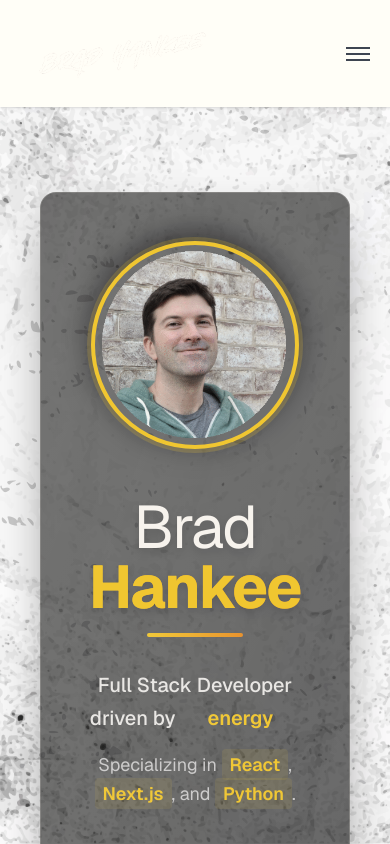
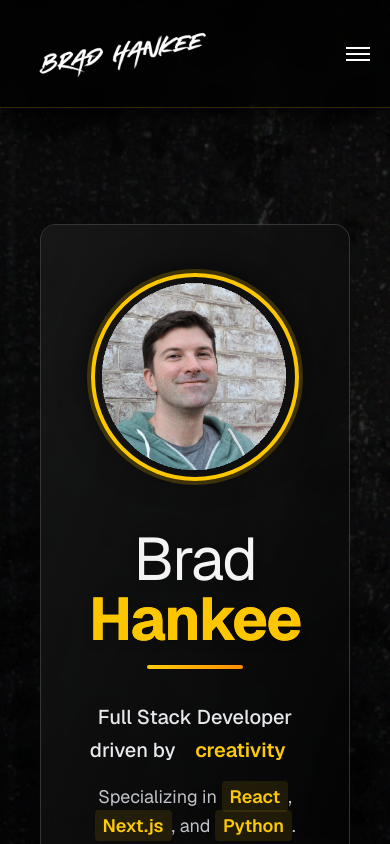
Before and after one commit to bhankee/portfolio-site, a Next.js app: page / in a window 390 px wide. Shown: the top 844 px of the page. Built offline with nearby package versions, Linux system fonts and the light colour scheme.

Commit message:
fininshed style

```diff
--- a/app/components/About.tsx
+++ b/app/components/About.tsx
@@ -23,7 +23,7 @@
     about-panel
     w-full flex flex-col md:flex-row relative z-10
     rounded-2xl
-    bg-black/60
+    bg-black/70
     backdrop-blur-md
     border border-white/20
     shadow-2xl shadow-black/50
--- a/app/components/ContactForm.tsx
+++ b/app/components/ContactForm.tsx
@@ -1,7 +1,7 @@
-"use client"
-import React, { FormEvent, useState } from 'react';
+"use client";
+import React, { FormEvent, useState } from "react";
 
-import { useForm } from 'react-hook-form';
+import { useForm } from "react-hook-form";
 
 export type FormData = {
   name: string;
@@ -11,93 +11,123 @@
 
 const ContactForm: React.FC = () => {
   const { register, handleSubmit, reset } = useForm<FormData>();
-    const [status, setStatus] = useState<'idle' | 'sending' | 'sent' | 'error'>('idle');
+  const [status, setStatus] = useState<"idle" | "sending" | "sent" | "error">(
+    "idle"
+  );
 
   const onSubmit = async (data: FormData) => {
-        setStatus('sending');
+    setStatus("sending");
 
     try {
-            const res = await fetch('/api/email', {
+      const res = await fetch("/api/email", {
         body: JSON.stringify(data),
         headers: {
-                    'Content-Type': 'application/json',
+          "Content-Type": "application/json",
         },
-                method: 'POST',
+        method: "POST",
       });
 
       if (res.ok) {
-                setStatus('sent');
+        setStatus("sent");
         // keep 'sent' state visible briefly, then reset
         setTimeout(() => {
-                    setStatus('idle');
+          setStatus("idle");
           reset();
         }, 2500);
       } else {
-                setStatus('error');
-                console.error('Failed to send message', await res.text());
-                setTimeout(() => setStatus('idle'), 2500);
+        setStatus("error");
+        console.error("Failed to send message", await res.text());
+        setTimeout(() => setStatus("idle"), 2500);
       }
-
     } catch (error) {
-            console.error('Error submitting form:', error);
-            setStatus('error');
-            setTimeout(() => setStatus('idle'), 2500);
+      console.error("Error submitting form:", error);
+      setStatus("error");
+      setTimeout(() => setStatus("idle"), 2500);
     }
   };
 
-
-
   return (
-        <div className="min-h-125 max-w-lg mx-auto p-8 bg-white dark:bg-gray-900 rounded-lg shadow-md">
-            <h2 className="text-2xl font-bold mb-6 text-center">Contact Me</h2>
+    <div className="min-h-125 max-w-lg mx-auto p-8 bg-black/70 backdrop-blur-md border border-yellow-400/20 shadow-xl shadow-black/50 rounded-lg">
+      <h2 className="text-2xl font-bold mb-6 text-center text-white">
+        Contact Me
+      </h2>
       {false ? (
-                <div className="text-green-600 text-center font-semibold">Thank you for your message!</div>
+        <div className="text-green-400 text-center font-semibold">
+          Thank you for your message!
+        </div>
       ) : (
         <form onSubmit={handleSubmit(onSubmit)} className="flex flex-col gap-4">
           <input
             type="text"
-                        placeholder=" Name"
-                        {...register('name', { required: true })}
-                        className="px-4 py-2 rounded border border-gray-300 dark:border-gray-700 bg-gray-50 dark:bg-gray-800"
+            placeholder="Name"
+            {...register("name", { required: true })}
+            className="px-4 py-2 rounded border border-white/20 bg-black/40 backdrop-blur-sm text-white placeholder-gray-400 focus:border-yellow-400/50 focus:outline-none transition-colors"
           />
           <input
             type="email"
             placeholder="Your Email"
-                        {...register('email', { required: true })}
-                        className="px-4 py-2 rounded border border-gray-300 dark:border-gray-700 bg-gray-50 dark:bg-gray-800"
+            {...register("email", { required: true })}
+            className="px-4 py-2 rounded border border-white/20 bg-black/40 backdrop-blur-sm text-white placeholder-gray-400 focus:border-yellow-400/50 focus:outline-none transition-colors"
           />
           <textarea
             placeholder="Your Message"
-                        {...register('message', { required: true })}
+            {...register("message", { required: true })}
             rows={5}
-                        className="px-4 py-2 rounded border border-gray-300 dark:border-gray-700 bg-gray-50 dark:bg-gray-800"
+            className="px-4 py-2 rounded border border-white/20 bg-black/40 backdrop-blur-sm text-white placeholder-gray-400 focus:border-yellow-400/50 focus:outline-none transition-colors resize-none"
           />
           <button
             type="submit"
-                        disabled={status === 'sending' || status === 'sent'}
-                        className={`px-6 py-3 rounded-full text-white font-semibold shadow transition flex items-center justify-center gap-2 ${status === 'sent'
-                            ? 'bg-green-500 hover:bg-green-600'
-                            : 'bg-gradient-to-r from-yellow-400 to-orange-500 hover:from-yellow-500 hover:to-orange-600'
-                            } ${status === 'sending' ? 'opacity-90 cursor-wait' : ''} ${status === 'sent' ? 'cursor-default' : ''}`}
+            disabled={status === "sending" || status === "sent"}
+            className={`px-6 py-3 rounded-full text-black font-semibold shadow-xl transition-all duration-300 flex items-center justify-center gap-2 ${
+              status === "sent"
+                ? "bg-green-500 hover:bg-green-600 text-white"
+                : "bg-gradient-to-r from-yellow-400 to-orange-500 hover:from-yellow-300 hover:to-orange-400 hover:scale-105"
+            } ${status === "sending" ? "opacity-90 cursor-wait" : ""} ${
+              status === "sent" ? "cursor-default" : ""
+            }`}
           >
-                        {status === 'sending' ? (
-
-                            <svg className="animate-spin h-5 w-5 text-white" xmlns="http://www.w3.org/2000/svg" fill="none" viewBox="0 0 24 24">
-                                <circle className="opacity-25" cx="12" cy="12" r="10" stroke="currentColor" strokeWidth="4"></circle>
-                                <path className="opacity-75" fill="currentColor" d="M4 12a8 8 0 018-8v4a4 4 0 00-4 4H4z"></path>
+            {status === "sending" ? (
+              <svg
+                className="animate-spin h-5 w-5 text-black"
+                xmlns="http://www.w3.org/2000/svg"
+                fill="none"
+                viewBox="0 0 24 24"
+              >
+                <circle
+                  className="opacity-25"
+                  cx="12"
+                  cy="12"
+                  r="10"
+                  stroke="currentColor"
+                  strokeWidth="4"
+                ></circle>
+                <path
+                  className="opacity-75"
+                  fill="currentColor"
+                  d="M4 12a8 8 0 018-8v4a4 4 0 00-4 4H4z"
+                ></path>
               </svg>
-                        ) : status === 'sent' ? (
-
-                            <svg className="h-5 w-5 text-white" xmlns="http://www.w3.org/2000/svg" viewBox="0 0 20 20" fill="currentColor">
-                                <path fillRule="evenodd" d="M16.707 5.293a1 1 0 010 1.414l-7.071 7.071a1 1 0 01-1.414 0L3.293 9.343a1 1 0 111.414-1.414L8 11.222l6.293-6.293a1 1 0 011.414 0z" clipRule="evenodd" />
+            ) : status === "sent" ? (
+              <svg
+                className="h-5 w-5 text-white"
+                xmlns="http://www.w3.org/2000/svg"
+                viewBox="0 0 20 20"
+                fill="currentColor"
+              >
+                <path
+                  fillRule="evenodd"
+                  d="M16.707 5.293a1 1 0 010 1.414l-7.071 7.071a1 1 0 01-1.414 0L3.293 9.343a1 1 0 111.414-1.414L8 11.222l6.293-6.293a1 1 0 011.414 0z"
+                  clipRule="evenodd"
+                />
               </svg>
             ) : (
-
               <span>Send Message</span>
             )}
 
-                        {status === 'sent' ? <span className="ml-1">Sent</span> : null}
-                        {status === 'error' ? <span className="ml-1 text-red-100">Error</span> : null}
+            {status === "sent" ? <span className="ml-1">Sent</span> : null}
+            {status === "error" ? (
+              <span className="ml-1 text-red-100">Error</span>
+            ) : null}
           </button>
         </form>
       )}
--- a/app/components/NavBar.tsx
+++ b/app/components/NavBar.tsx
@@ -2,17 +2,27 @@
 
 import Link from "next/link";
 import Image from "next/image";
-import React, { useState } from "react";
+import React, { useState, useEffect } from "react";
 
 export default function Navbar() {
   const [menuOpen, setMenuOpen] = useState(false);
+  const [isScrolled, setIsScrolled] = useState(false);
+
+  useEffect(() => {
+    const handleScroll = () => {
+      const scrollTop = window.scrollY;
+      setIsScrolled(scrollTop > 50);
+    };
+
+    window.addEventListener("scroll", handleScroll);
+    return () => window.removeEventListener("scroll", handleScroll);
+  }, []);
 
   return (
-    <nav className="w-full flex items-center justify-between px-4 sm:px-8 py-4 bg-white dark:bg-gray-900 shadow-sm fixed top-0 left-0 z-100">
-      <Link
-        href="/"
-        className="font-bold text-lg text-gray-900 dark:text-white"
-      >
+    <nav
+      className={`w-full flex items-center justify-between px-4 sm:px-8 py-4 fixed top-0 left-0 right-0 z-[9999] transition-all duration-300 ${"bg-black/70 backdrop-blur-md border-b border-yellow-400/20 shadow-xl shadow-black/50"}`}
+    >
+      <Link href="/" className="font-bold text-lg">
         <Image
           src="/images/name-logo.png"
           alt="Brad Hankee"
@@ -20,6 +30,9 @@
           height={75}
           style={{ height: "75px", width: "auto" }}
           priority
+          className={`transition-transform duration-500 ease-in-out brightness-0 invert ${
+            isScrolled ? "rotate-[8deg]" : "rotate-0"
+          }`}
         />
       </Link>
       {/* Hamburger Icon */}
@@ -29,17 +42,17 @@
         onClick={() => setMenuOpen(!menuOpen)}
       >
         <span
-          className={`block w-6 h-0.5 bg-gray-700 dark:bg-gray-200 mb-1 transition-all ${
+          className={`block w-6 h-0.5 bg-white mb-1 transition-all ${
             menuOpen ? "rotate-45 translate-y-2" : ""
           }`}
         ></span>
         <span
-          className={`block w-6 h-0.5 bg-gray-700 dark:bg-gray-200 mb-1 transition-all ${
+          className={`block w-6 h-0.5 bg-white mb-1 transition-all ${
             menuOpen ? "opacity-0" : ""
           }`}
         ></span>
         <span
-          className={`block w-6 h-0.5 bg-gray-700 dark:bg-gray-200 transition-all ${
+          className={`block w-6 h-0.5 bg-white transition-all ${
             menuOpen ? "-rotate-45 -translate-y-2" : ""
           }`}
         ></span>
@@ -49,7 +62,7 @@
         <li>
           <a
             href="#about"
-            className="hover:underline text-gray-700 dark:text-gray-200"
+            className="text-white hover:text-yellow-400 transition-colors duration-300 font-medium"
           >
             About
           </a>
@@ -57,7 +70,7 @@
         <li>
           <a
             href="#projects"
-            className="hover:underline text-gray-700 dark:text-gray-200"
+            className="text-white hover:text-yellow-400 transition-colors duration-300 font-medium"
           >
             Projects
           </a>
@@ -65,7 +78,7 @@
         <li>
           <a
             href="#contact"
-            className="hover:underline text-gray-700 dark:text-gray-200"
+            className="text-white hover:text-yellow-400 transition-colors duration-300 font-medium"
           >
             Contact
           </a>
@@ -73,11 +86,11 @@
       </ul>
       {/* Mobile Menu */}
       {menuOpen && (
-        <ul className="absolute top-full left-0 w-full bg-white dark:bg-gray-900 shadow-md flex flex-col items-center gap-4 py-4 sm:hidden z-20">
+        <ul className="absolute top-full left-0 w-full bg-black/80 backdrop-blur-md shadow-xl flex flex-col items-center gap-4 py-6 sm:hidden z-20 border-b border-yellow-400/20">
           <li>
             <a
               href="#about"
-              className="hover:underline text-gray-700 dark:text-gray-200"
+              className="text-white hover:text-yellow-400 transition-colors duration-300 font-medium"
               onClick={() => setMenuOpen(false)}
             >
               About
@@ -86,7 +99,7 @@
           <li>
             <a
               href="#projects"
-              className="hover:underline text-gray-700 dark:text-gray-200"
+              className="text-white hover:text-yellow-400 transition-colors duration-300 font-medium"
               onClick={() => setMenuOpen(false)}
             >
               Projects
@@ -95,7 +108,7 @@
           <li>
             <a
               href="#contact"
-              className="hover:underline text-gray-700 dark:text-gray-200"
+              className="text-white hover:text-yellow-400 transition-colors duration-300 font-medium"
               onClick={() => setMenuOpen(false)}
             >
               Contact
--- a/app/globals.css
+++ b/app/globals.css
@@ -22,11 +22,10 @@
 
 /* 1. Base background */
 body {
-  background-image: url("/textures/distressed-bg.webp");
+  background-image: url("/textures/distressed-bg-1.webp");
   background-size: cover;
   background-position: center;
   background-attachment: fixed;
-  filter: contrast(0.95) saturate(0.85) sepia(0.1);
   color: var(--text-color);
   font-family: var(--font-body);
 }
--- a/app/layout.tsx
+++ b/app/layout.tsx
@@ -21,10 +21,12 @@
 
 export const metadata: Metadata = {
   title: "Brad Hankee | Web Developer",
-  description: "Portfolio of Brad Hankee – React, Next.js, and Python developer building modern web experiences.",
+  description:
+    "Portfolio of Brad Hankee – React, Next.js, and Python developer building modern web experiences.",
   openGraph: {
     title: "Brad Hankee | Web Developer",
-    description: "React, Next.js, and Python developer building modern web apps.",
+    description:
+      "React, Next.js, and Python developer building modern web apps.",
     url: "https://www.bradhankee.com",
     type: "website",
   },
--- a/app/page.tsx
+++ b/app/page.tsx
@@ -6,8 +6,10 @@
 export default function Home() {
   return (
     <div className="w-full font-sans grid grid-rows items-center justify-items-center min-h-screen">
-      <main className="w-full flex flex-col gap-8 items-center sm:items-start mt-16 px-4 sm:px-0">
-        <section id="about" className="w-full h-screen">
+      <main className="w-full flex flex-col gap-8 items-center sm:items-start px-4 sm:px-0">
+        <section id="about" className="w-full h-screen pt-24">
+          {" "}
+          {/* Add pt-24 here */}
           <About />
         </section>
         {/* <section id="image-triad" className="w-full">
@@ -16,11 +18,11 @@
         <section id="projects" className="w-full min-h-200">
           <Projects />
         </section>
-        <section id="contact" className="w-full ">
+        <section id="contact" className="w-full">
           <ContactForm />
         </section>
       </main>
-      <footer className="w-full flex gap-6 flex-wrap items-center justify-center py-6 mt-3 bg-gray-100 dark:bg-gray-900 text-gray-700 dark:text-gray-300">
+      <footer className="w-full flex gap-6 flex-wrap items-center justify-center py-6 mt-3 bg-black/70 backdrop-blur-md border-t border-yellow-400/20 shadow-xl shadow-black/50 text-white">
         © Brad Hankee 2025
       </footer>
     </div>
```
Also changed, not shown: public/textures/distressed-bg-1.webp (added). Lines whose indentation alone changed are shown as unchanged.
